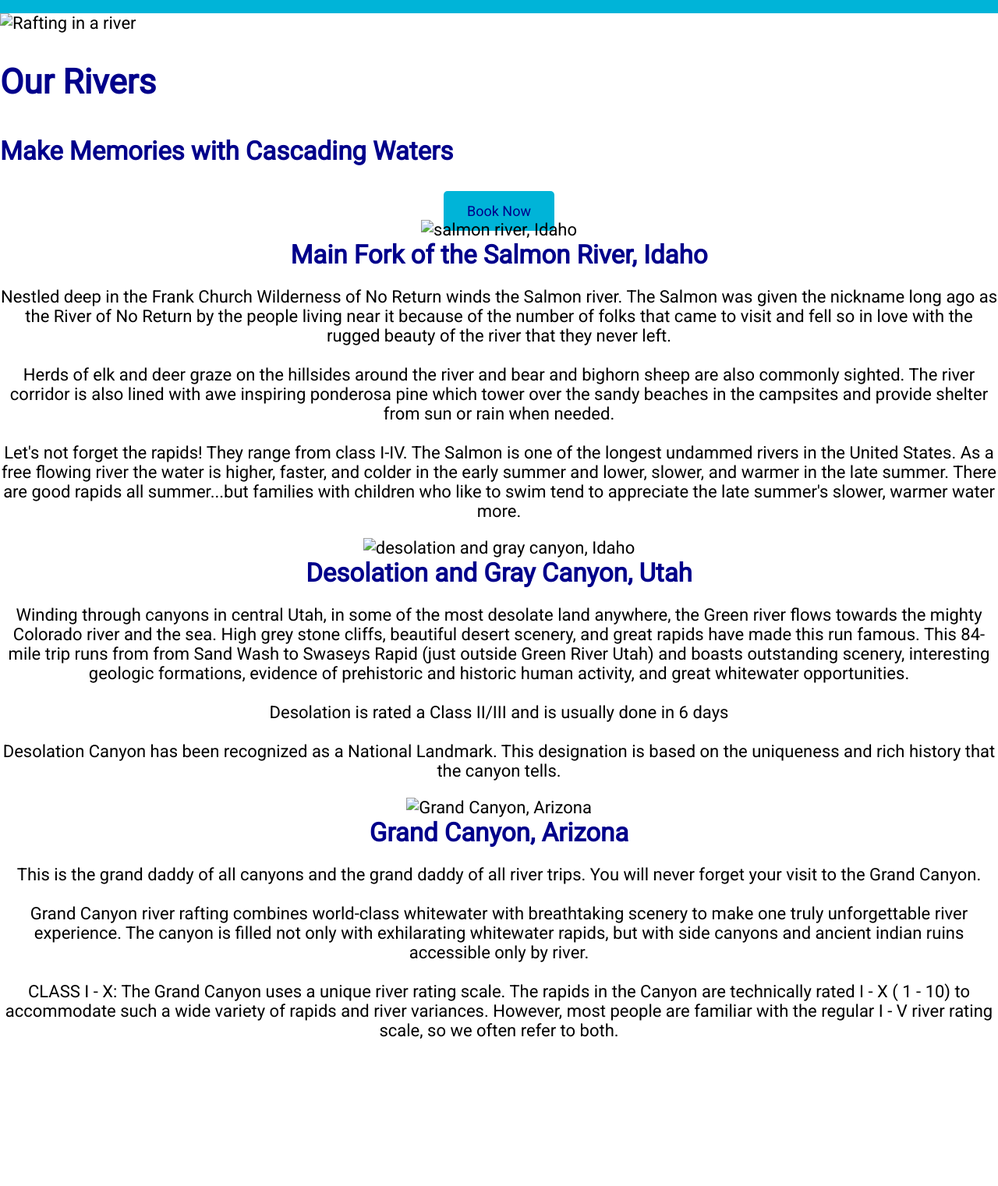
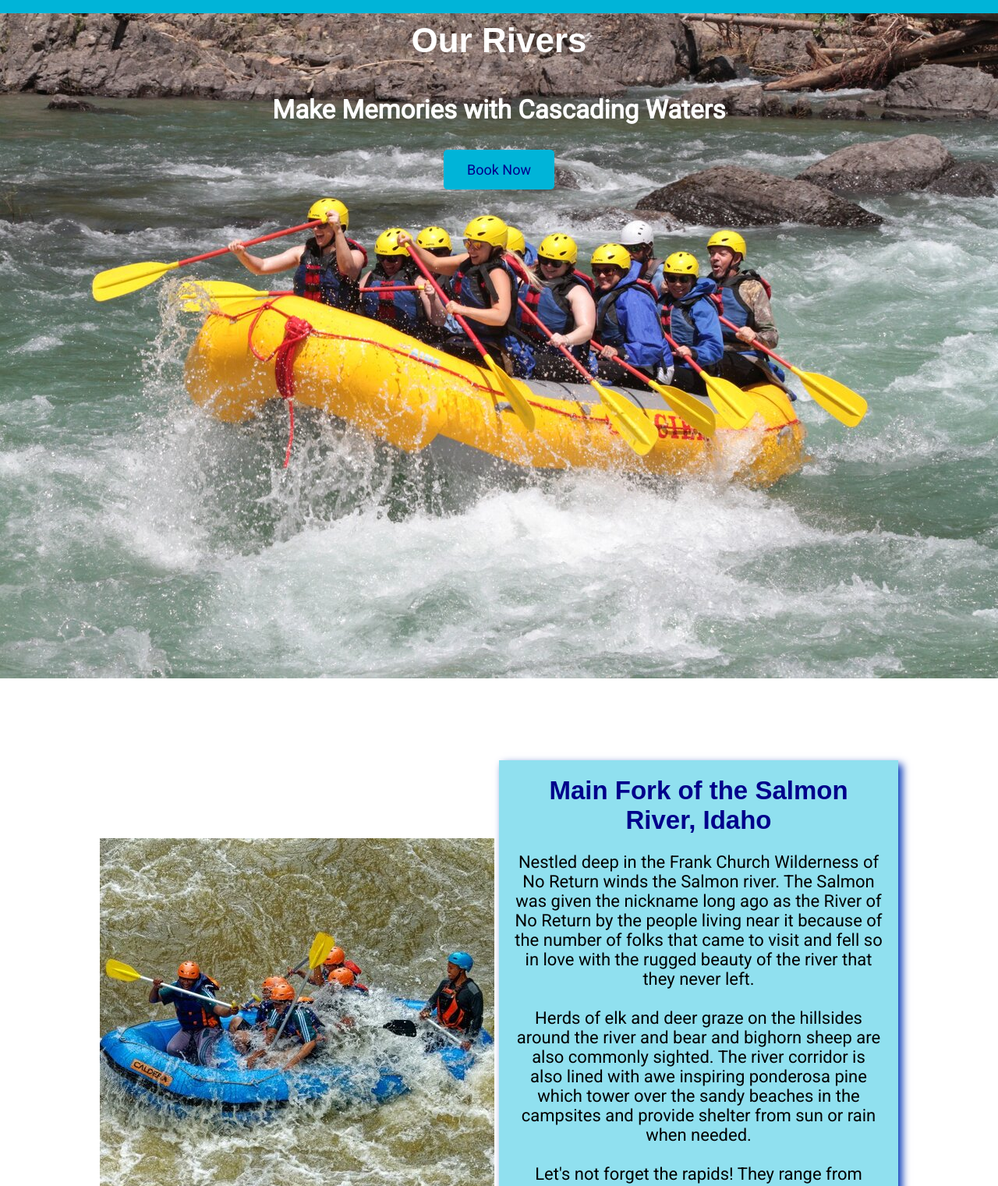
Before and after one commit to conorkek/wdd130, a plain HTML site: page wwr/rivers.html in a window 1280 px wide. Shown: the part 79-1600 px from the top of the page at 78% size. Drawn offline with Linux system fonts and the light colour scheme; a web font is replaced by a local one.

Commit message:
edited rivers html and css

```diff
--- a/wwr/rivers.html
+++ b/wwr/rivers.html
@@ -22,21 +22,25 @@
     </header>
     <div id="rivers-hero">
         <div id="rivers-hero-box">
-            <img id="rivers-hero-image" src="" alt="Rafting in a river">
+            <img id="rivers-hero-image" src="images/rsz_1rivers-hero.jpg" alt="Rafting in a river">
         </div>
         <section id="rivers-msg">
-            <h1 class="rivers-title">Our Rivers</h1>
+            <h1 class="home-title">Our Rivers</h1>
             <h4>Make Memories with Cascading Waters</h4>
             <div class="button-box">
                 <a class="book" href="contactus.html">Book Now</a>
             </div>
         </section>
     </div>
+    <br><br>
     <main class="rivers-grid">
         <section class="salmon-river">
-            <img class="river-img" scr="#" alt="salmon river, Idaho">
+            <img class="river-img" src="images/rsz_1salmon-river.jpg" alt="salmon river, Idaho">
+        </section>
+        <section class="salmon-paragraph">
             <h2>Main Fork of the Salmon River, Idaho</h2>
-            <p>Nestled deep in the Frank Church Wilderness of No Return winds the Salmon river. The Salmon was
+            <p>
+                Nestled deep in the Frank Church Wilderness of No Return winds the Salmon river. The Salmon was
                 given the nickname long ago as the River of No Return by the people living near it because of the
                 number of folks that came to visit and fell so in love with the rugged beauty of the river that
                 they never left.
@@ -53,7 +57,9 @@
             </p>
         </section>
         <section class="desolation-river">
-            <img class="river-img" scr="#" alt="desolation and gray canyon, Idaho">
+            <img class="river-img" src="images/rsz_1desolation-river.jpg" alt="desolation and gray canyon, Idaho">
+        </section>
+        <section class="desolation-paragraph">
             <h2>Desolation and Gray Canyon, Utah</h2>
             <p>Winding through canyons in central Utah, in some of the most desolate land anywhere, the Green
                 river flows towards the mighty Colorado river and the sea. High grey stone cliffs, beautiful
@@ -68,8 +74,10 @@
                 uniqueness and rich history that the canyon tells.
             </p>
         </section>
-        <section class="grand-canyon-river">
-            <img class="river-img" scr="#" alt="Grand Canyon, Arizona">
+        <section class="grand-river">
+            <img class="river-img" src="images/rsz_1grand-canyon.jpg" alt="Grand Canyon, Arizona">
+        </section>
+        <section class="grand-paragraph">
             <h2>Grand Canyon, Arizona</h2>
             <p>This is the grand daddy of all canyons and the grand daddy of all river trips. You will never
                 forget your visit to the Grand Canyon.
@@ -83,6 +91,9 @@
                 variances. However, most people are familiar with the regular I - V river rating scale, so we
                 often refer to both.
             </p>
+        </section>
+        <section class="rivers-msg">
+            <h2>Be ready to get SOAKED!</h2>
         </section>
     </main>
     <footer>
--- a/wwr/styles/style.css
+++ b/wwr/styles/style.css
@@ -83,6 +83,7 @@ section h2 {
     color: darkblue;
     font-size: 1.5em;
     margin: 0;
+    font-family:"Rum Raisin", "Arial", "sans-serif";
 }
 h4 {
     color: darkblue;
@@ -194,6 +195,79 @@ footer .social img {
     justify-self: center;
     align-self: center;
 }
+/*css for rivers page*/
+#rivers-hero-image {
+    width: 100%;
+}
+#rivers-hero {
+    display: grid;
+    grid-template-columns: 1fr 3fr 1fr;
+}
+#rivers-hero-box {
+    grid-column: 1/4;
+    grid-row: 1/3;
+    z-index: -1;
+}
+#rivers-msg {
+    text-align: center;
+    grid-column: 2/3;
+    grid-row: 1/2;
+}
+#rivers-msg h1 {
+    color: #ffffff;
+}
+#rivers-msg h4 {
+    color: #ffffff;
+}
+.rivers-grid {
+    display: grid;
+    grid-template-columns: 1fr 1fr 1fr 1fr 1fr 1fr 1fr 1fr 1fr 1fr;
+}
+.salmon-river {
+    grid-column: 2/5;
+    grid-row: 2/3;
+    margin-top: 150px;
+}
+.salmon-paragraph {
+    grid-column: 6/10;
+    grid-row: 2/3;
+    margin: 50px 0;
+    background-color: #90e0ef;
+    padding: 20px;
+    box-shadow: 5px 5px 10px #0034b6;
+}
+.desolation-river {
+    grid-column: 6/10;
+    grid-row: 4/5;
+    margin-top: 46px;
+}
+.desolation-paragraph {
+    grid-column: 2/6;
+    grid-row: 4/5;
+    margin: 50px 0;
+    background-color: #90e0ef;
+    padding: 20px;
+    box-shadow: 5px 5px 10px #0034b6;
+}
+.grand-river {
+    grid-column: 2/5;
+    grid-row: 6/7;
+    margin-top: 90px;
+}
+.grand-paragraph {
+    grid-column: 6/10;
+    grid-row: 6/7;
+    margin: 50px 0;
+    background-color: #90e0ef;
+    padding: 20px;
+    box-shadow: 5px 5px 10px #0034b6;
+}
+.rivers-msg {
+    grid-column: 4/8;
+    grid-row: 8/9;
+    background-color: #00b4d8;
+    margin: 100px 0px 0px 0px;
+}
 @media screen and (max-width: 900px) {
     #hero, .home-grid {
         display: block;
```
Also changed, not shown: wwr/images/rsz_1desolation-river.jpg (added), wwr/images/rsz_1grand-canyon.jpg (added), wwr/images/rsz_1rivers-hero.jpg (added), wwr/images/rsz_1salmon-river.jpg (added).
